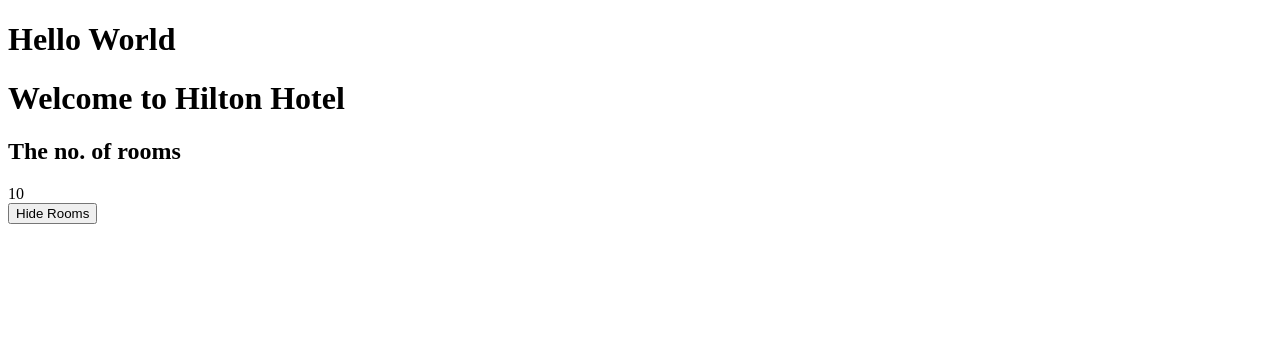
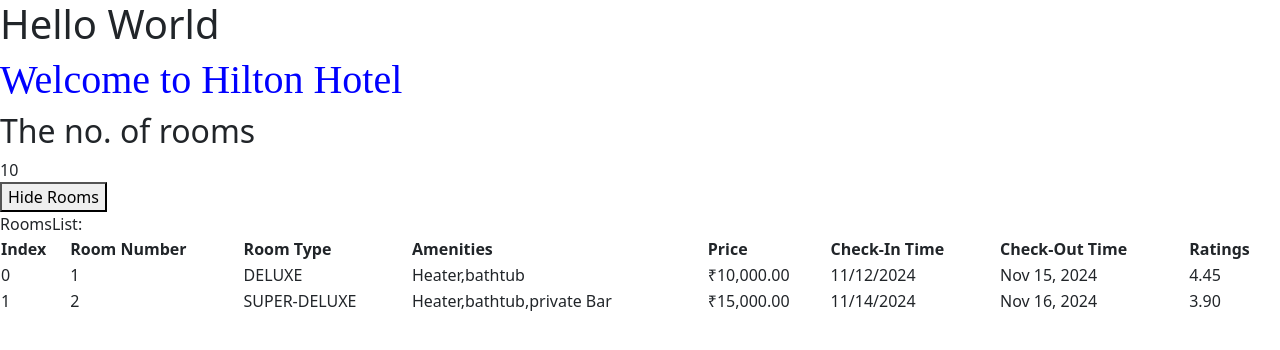
Before and after one commit to latecomer04/angular-learning, an Angular app: page / in a window 1280 px wide. Shown: the top 350 px of the page. Built offline with nearby package versions, Linux system fonts and the light colour scheme.

Commit message:
Directives , pipes and component communication (@Input()) (#1)
* ngIf directive

* boot-strap changes

* @Input() changes

```diff
--- a/angular.json
+++ b/angular.json
@@ -30,7 +30,8 @@
               "src/assets"
             ],
             "styles": [
-              "src/styles.scss"
+              "src/styles.scss",
+              "node_modules/bootstrap/dist/css/bootstrap.min.css"
             ],
             "scripts": [],
             "server": "src/main.server.ts",
--- a/package.json
+++ b/package.json
@@ -21,7 +21,9 @@
     "@angular/platform-server": "^17.3.0",
     "@angular/router": "^17.3.0",
     "@angular/ssr": "^17.3.11",
+    "bootstrap": "^5.3.3",
     "express": "^4.18.2",
+    "ngx-bootstrap": "^12.0.0",
     "rxjs": "~7.8.0",
     "tslib": "^2.3.0",
     "zone.js": "~0.14.3"
--- a/src/app/app.component.ts
+++ b/src/app/app.component.ts
@@ -1,14 +1,16 @@
 import { Component } from '@angular/core';
 import { RouterOutlet } from '@angular/router';
 import { RoomsComponent } from "./rooms/rooms.component";
+import { CommonModule } from '@angular/common';
 
 @Component({
   selector: 'hinv-root',
   standalone: true,
-  imports: [RouterOutlet, RoomsComponent],
+  imports: [RoomsComponent,CommonModule],
   templateUrl: './app.component.html',
   styleUrl: './app.component.scss'
 })
 export class AppComponent {
   title = 'hotelInventoryApp';
+  // role = "Users";
 }
--- /dev/null
+++ b/src/app/room-list/room-list.component.html
@@ -0,0 +1,47 @@
+<!-- Json pipel -> converts data to json , somtimes useful for debugging
+ should always be used in dev , not for prod -->
+<!-- <h3>Room List : {{roomList | json }}</h3> -->
+
+RoomsList:
+<table class="table">
+  <tr>
+    <th>Index</th>
+    <th>Room Number</th>
+    <th>Room Type</th>
+    <th>Amenities</th>
+    <th>Price</th>
+    <th>Check-In Time</th>
+    <th>Check-Out Time</th>
+    <th>Ratings</th>
+  </tr>
+  <tr
+    *ngFor="
+      let room of rooms | slice : 0 : 2;
+      let i = index;
+      let e = even;
+      let o = odd
+    "
+    [ngClass]="e ? 'even' : 'odd'"
+  >
+    <td>{{ i }}</td>
+    <td>{{ room.roomNumber }}</td>
+    <td>{{ room.roomType | uppercase }}</td>
+    <td>{{ room.amenities | titlecase }}</td>
+    <td>{{ room.price | currency : "INR" }}</td>
+    <td>{{ room.checkinTime | date : "M/d/y" }}</td>
+    <td>{{ room.checkoutTime | date }}</td>
+    <td>{{ room.rating | number : "1.2-2" }}</td>
+    <!-- syntax for number pipe is -> numberOfDigitsBeforeDecimal.minNumberOfDigitsAfterDecimal-maxNumberOfDigitsAfterDecimal -->
+  </tr>
+</table>
+
+<!-- there is slice pipe as well, to do slice on array .
+   syntax : <tr *ngFor="let room of roomList | slice:0:2; let i = index; let e = even; let o = odd;"
+    [ngClass]="e? 'even':'odd'">
+    slice:0:2 -> 0 is start and 2 is end (not inclusive)
+   -->
+
+<!-- one more pipe is percent pipe.
+    converts whole number to percent  => 1 ==> 100 percent, 2 ==> 200 percent etc.
+    syntax : <td>{{ room.roomNumber | percent}}</td>
+    -->
--- /dev/null
+++ b/src/app/room-list/room-list.component.ts
@@ -0,0 +1,20 @@
+import { CommonModule } from '@angular/common';
+import { Component, CUSTOM_ELEMENTS_SCHEMA, Input, OnInit } from '@angular/core';
+import { RoomList } from '../rooms/room';
+
+@Component({
+  selector: 'hinv-room-list',
+  standalone: true,
+  imports: [CommonModule],
+  templateUrl: './room-list.component.html',
+  styleUrl: './room-list.component.scss'
+})
+
+export class RoomListComponent implements OnInit {
+
+  @Input() rooms:RoomList[]=[];
+
+  ngOnInit(): void {
+
+  }
+}
--- a/src/app/rooms/rooms.component.html
+++ b/src/app/rooms/rooms.component.html
@@ -1,17 +1,14 @@
-
-
 <!-- Here will see how to bind the data in ts file with the html files -->
 <!-- how interpolation works -> write down the variable name in curly braces  -->
-<h1>Welcome to {{hotelName}}</h1>
-
+<h1 [ngStyle]="{'color':'blue','font-family':'cursive'}">Welcome to {{ hotelName }}</h1>
 
 <!-- you can also bind any variable to any valid property of a html tag -->
- <div [hidden]="hideRooms">
-    <h2>The no. of rooms</h2>
-    <div [innerText]="noOfRooms"></div>
- </div>
+<div [hidden]="hideRooms">
+  <h2>The no. of rooms</h2>
+  <div [innerText]="noOfRooms"></div>
+</div>
 
- <!-- but always remember the property should be valid for that html tag. -->
+<!-- but always remember the property should be valid for that html tag. -->
 
 <!-- Third way to bind the data in ts file with html file is using event binding .
     so whenever that event will occur , the specified piece of code will be executed.
@@ -25,3 +22,12 @@
     1-> interpolation {{var name }} 2-> property binding [valid html prop] syntax
     3-> event binding (event_name) syntax
 -->
+
+<!-- *ngIf directive
+
+The ?? operator in TypeScript and JavaScript is called the nullish coalescing operator.
+It provides a default value when the left-hand side operand is null or undefined.
+-->
+<div *ngIf="(rooms?.availableRooms ?? 0) > 0">
+  <hinv-room-list [rooms]="roomList"></hinv-room-list>
+</div>
--- a/src/app/rooms/rooms.component.scss
+++ b/src/app/rooms/rooms.component.scss
@@ -0,0 +1,3 @@
+.even{
+    background-color: yellow;
+}
--- a/src/app/rooms/rooms.component.ts
+++ b/src/app/rooms/rooms.component.ts
@@ -1,10 +1,13 @@
-import { Component, OnInit } from '@angular/core';
-import { Room } from './room';
+import { Component, OnInit , NgModule} from '@angular/core';
+import { Room, RoomList } from './room';
+import { CommonModule } from '@angular/common';
+import { RoomListComponent } from '../room-list/room-list.component';
+
 
 @Component({
   selector: 'hinv-rooms',
   standalone: true,
-  imports: [],
+  imports: [CommonModule,RoomListComponent],
   templateUrl: './rooms.component.html',
   styleUrl: './rooms.component.scss'
 })
@@ -15,14 +18,50 @@
   hideRooms : boolean = false;
   rooms : Room = {
     totalRooms:20,
-    availableRooms: 5,
+    availableRooms: 1,
     bookedRooms: 10
   }
+
+  roomList:RoomList[] =[]
 
   constructor(){}
 
   toggle(){
     this.hideRooms=!this.hideRooms;
   }
-  ngOnInit(): void {}
+
+  ngOnInit(): void {
+    this.roomList = [
+      {
+        roomNumber:1,
+        roomType:"Deluxe",
+        amenities:"Heater,BathTub",
+        price:10000,
+        photos:"https://unsplash.com/photos/gray-bedsprea-w72a24brINI",
+        checkinTime: new Date('12-Nov-2024'),
+        checkoutTime: new Date('15-nov-2024'),
+        rating: 4.45
+      },
+      {
+        roomNumber:2,
+        roomType:"Super-Deluxe",
+        amenities:"Heater,BathTub,Private Bar",
+        price:15000,
+        photos:"https://unsplash.com/photos/gray-bedsprea-w72a24brINI",
+        checkinTime: new Date('14-Nov-2024'),
+        checkoutTime: new Date('16-nov-2024'),
+        rating: 3.9
+      },
+      {
+        roomNumber:3,
+        roomType:"Suite",
+        amenities:"Heater,BathTub,Private Bar,Private Pool",
+        price:20000,
+        photos:"https://unsplash.com/photos/gray-bedsprea-w72a24brINI",
+        checkinTime: new Date('12-Nov-2024'),
+        checkoutTime: new Date('15-nov-2024'),
+        rating:4
+      }
+    ]
+  }
 }
```
Also changed, not shown: src/app/app.component.html (+12 -0 lines), src/app/rooms/room.ts (+13 -1 lines), src/app/room-list/room-list.component.scss (added), 2 other files (tests, documents, lock files or other folders).
